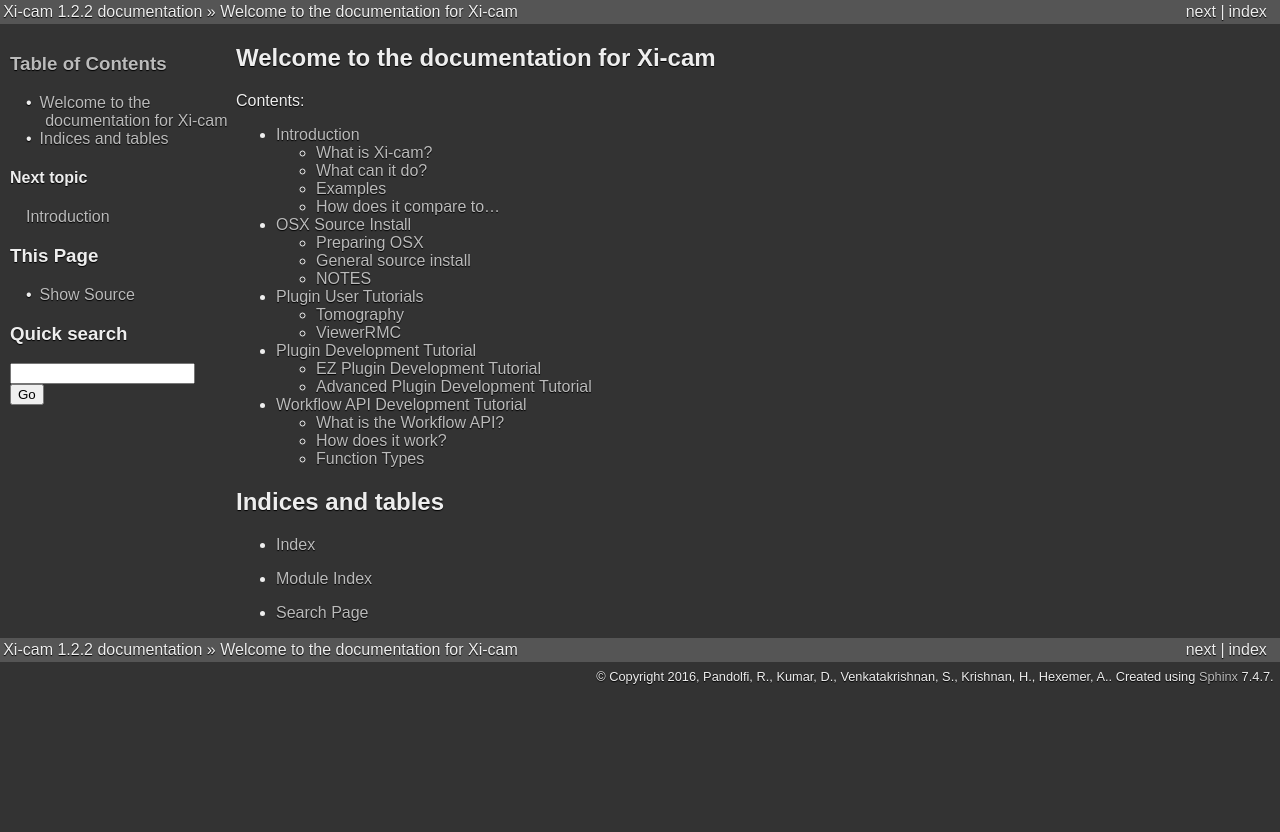
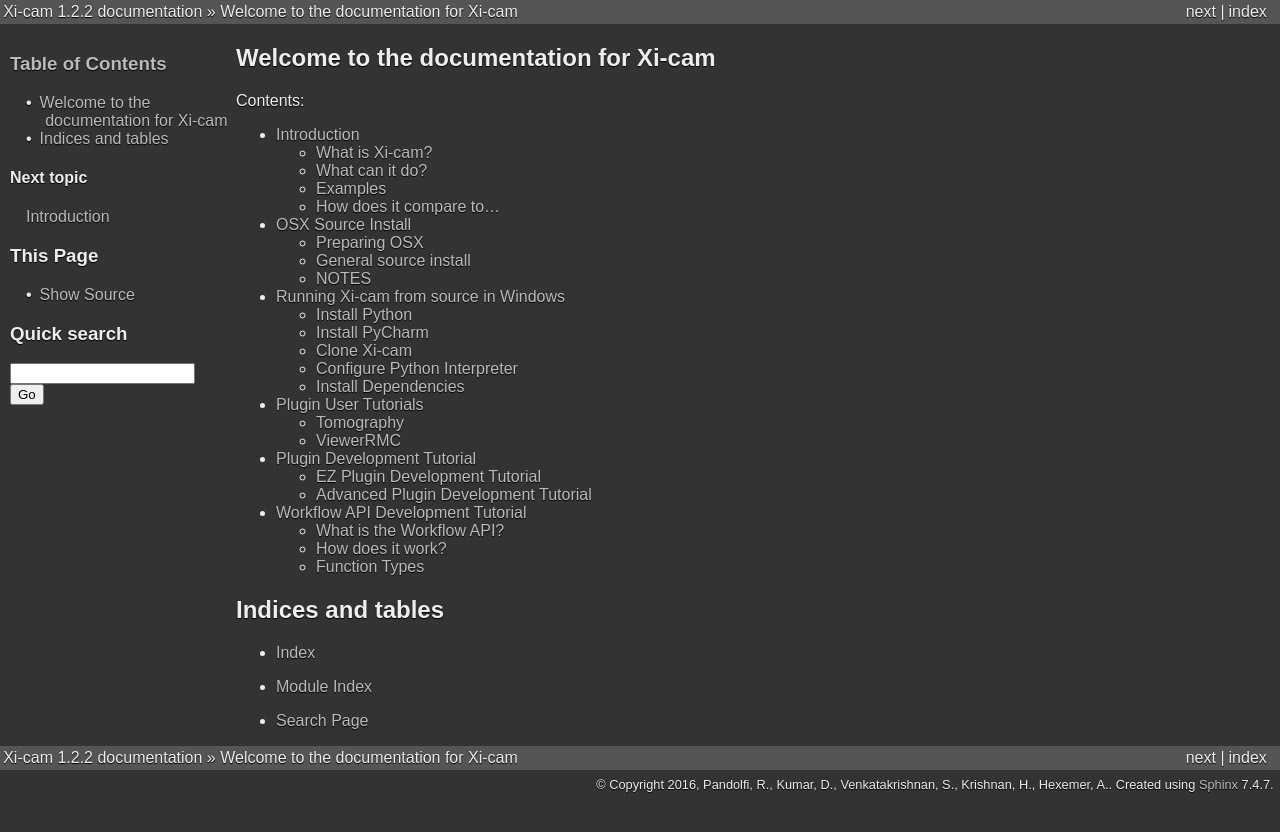
Before and after one commit to ronpandolfi/Xi-cam, a Sphinx documentation site: the page built from doc/source/index.rst, in a window 1280 px wide. Shown: the top 832 px of the page. Built offline with Sphinx 7.4.7, drawn with Linux system fonts in a browser that asks for light colours; some of the changed lines change nothing that is shown.

Commit message:
Added Windows source install docs

```diff
--- a/doc/source/index.rst
+++ b/doc/source/index.rst
@@ -13,6 +13,7 @@
 
     introduction
     macSourceInstall
+    winSourceInstall
     pluginUserTutorial
     pluginTutorial
     workflowAPI
--- /dev/null
+++ b/doc/source/winSourceInstall.rst
@@ -0,0 +1,126 @@
+.. highlight:: bash
+    :linenothreshold: 2
+
+Running Xi-cam from source in Windows
+=====================================
+
+Install Python
+--------------
+
+Download and install Python 2.7 for Windows:
+https://www.python.org/downloads/release/python-2713/
+(Windows x86-64 MSI installer)
+
+Install PyCharm
+---------------
+
+Download and install PyCharm:
+https://www.jetbrains.com/pycharm/download/download-thanks.html?platform=windows&code=PCC
+
+Clone Xi-cam
+------------
+
+1.  Open PyCharm and click on “Check out from Version Control” and then “Git”.
+
+2.  Enter: https://github.com/ronpandolfi/Xi-cam/ and clone.
+
+Configure Python Interpreter
+----------------------------
+
+You will now see Xi-cam's files, and need to define which Python version to use:
+
+1.  Click “Ctrl + Alt + s” to open Setting.
+
+2.  Under Project: Xi-cam you will see Project Interpreter. Select C:\Python27\python.exe and close the “Settings” by clicking “OK”.
+
+Install Dependencies
+--------------------
+
+If you try to run Xi-cam by clicking on the green arrow you will see the missing packages. We will start with clicking on “Install requirements”. This will install some but NOT ALL dependencies.
+
+You will need to download remaining packages from the Unofficial Windows Binaries for Python Extension Packages:
+
+http://www.lfd.uci.edu/~gohlke/pythonlibs/
+
+From here we can download packages that can be easily installed with pip.
+The missing packages are (at least for me) are: scipy, pyFAI, tifffile and scikit-image. We also need to change numpy since the numpy installed by PyCharm is missing MKL.
+At the beginning of the package find numpy in the list and click on it:
+
+For our 64bit version and python 2.7 we will download:
+
+- numpy-1.12.1+mkl-cp27-cp27m-win_amd64.whl
+- scipy-0.19.0-cp27-cp27m-win_amd64.whl
+- tifffile-2017.3.17-cp27-cp27m-win_amd64.whl
+- scikit_image-0.13.0-cp27-cp27m-win_amd64.whl
+
+To install these, open a command prompt by pressing [Windows] + [R] and enter "cmd".
+
+To test that pip is installed and accessible:
+
+.. code-block:: bash
+
+        > pip -V
+        pip 9.0.1 from c:\python27\lib\site-packages (python 2.7)
+
+
+If you get an error here, add the python27 into your windows environment variables:
+
+.. code-block:: bash
+
+        > set PATH=%PATH%;C:\Python27;C:\Python27\Scripts
+
+now run
+
+.. code-block:: bash
+
+        > pip install --upgrade setuptools pip
+
+To change into the Download folder type
+
+.. code-block:: bash
+
+        > cd Download
+
+(this depends on the location of you Download folder)
+Lets first install the correct numpy with MKT
+Type:
+
+.. code-block:: bash
+
+        > pip2.7 install numpy-1.12.1+mkl-cp27-cp27m-win_amd64.whl
+
+(the 2.7 is for python 2.7 in case you have a python 3 installation)
+
+Next tifffile, just type:
+
+.. code-block:: bash
+
+        > Pip2.7 install tifffile-2017.3.17-cp27-cp27m-win_amd64.whl
+
+then:
+
+.. code-block:: bash
+
+        > pip2.7 install scikit_image-0.13.0-cp27-cp27m-win_amd64.whl
+
+and finally:
+
+.. code-block:: bash
+
+        > pip2.7 install scipy-0.19.0-cp27-cp27m-win_amd64.whl
+
+now (hopefully) just pyfai left. Just type:
+
+.. code-block:: bash
+
+        > pip2.7 install pyFAI
+
+For PySide currently we need version 1.2.2 therefore use:
+
+.. code-block:: bash
+
+        > pip2.7 install -U PySide==1.2.2
+
+(the ==1.2.2 tells pip to install the 1.2.2 version)
+
+Now go back to PyCharm and run it.
```
